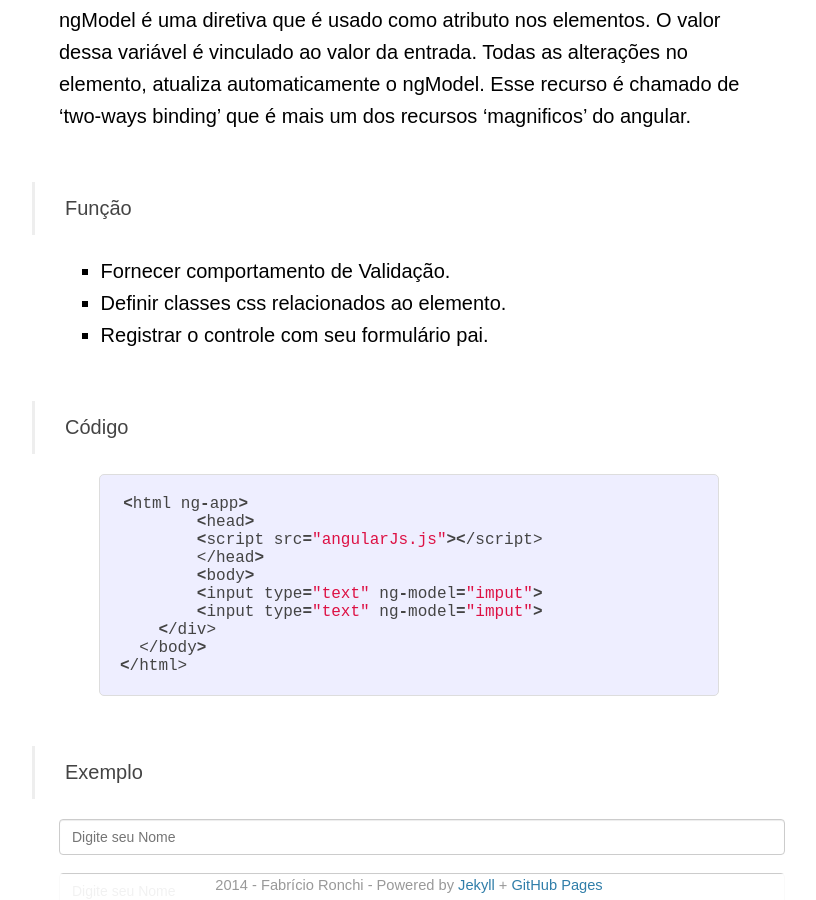
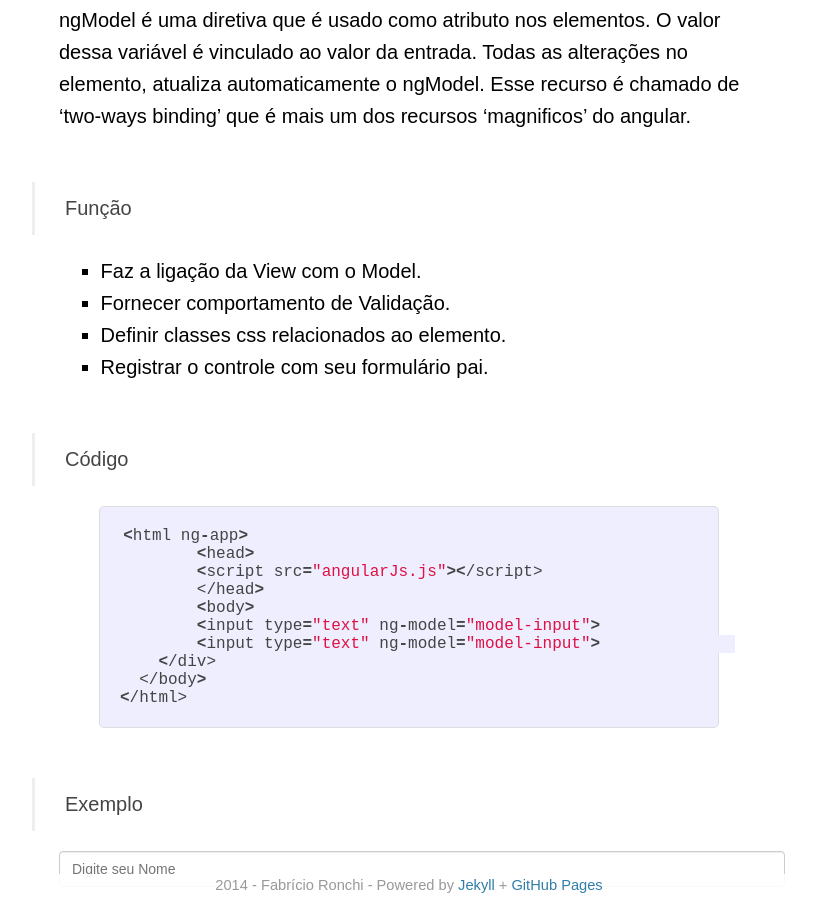
Before and after one commit to fabriciomrkonell/fabriciomrkonell, a Jekyll site: the page built from _posts/2014-02-04-angularjs-ng-model.markdown, in a window 1280 px wide and 900 px high, scrolled down 721 px. Shown: the whole window, without its empty margins (231-1047 px from the left). Built offline with Jekyll 4.4.1, drawn with Linux system fonts in a browser that asks for light colours; nearby versions of some CDN libraries; some web fonts are replaced; Markdown is read by kramdown in place of the engine named in the settings; comment, search, counter and statistics services are not loaded.

Commit message:
Update 2014-02-04-angularjs-ng-model.markdown
Correção

```diff
--- a/_posts/2014-02-04-angularjs-ng-model.markdown
+++ b/_posts/2014-02-04-angularjs-ng-model.markdown
@@ -17,6 +17,7 @@ Esse recurso é chamado de 'two-ways binding' que é mais um dos recursos 'magni
 
 
 <h3>Função</h3>
+* Faz a ligação da View com o Model.
 * Fornecer comportamento de Validação.
 * Definir classes css relacionados ao elemento.
 * Registrar o controle com seu formulário pai.
@@ -29,8 +30,8 @@ Esse recurso é chamado de 'two-ways binding' que é mais um dos recursos 'magni
     	<script src="angularJs.js"></script>
   	</head>
   	<body>
-    	<input type="text" ng-model="imput">
-    	<input type="text" ng-model="imput">
+    	<input type="text" ng-model="model-input">
+    	<input type="text" ng-model="model-input">
     </div>
   </body>
 </html>
```
